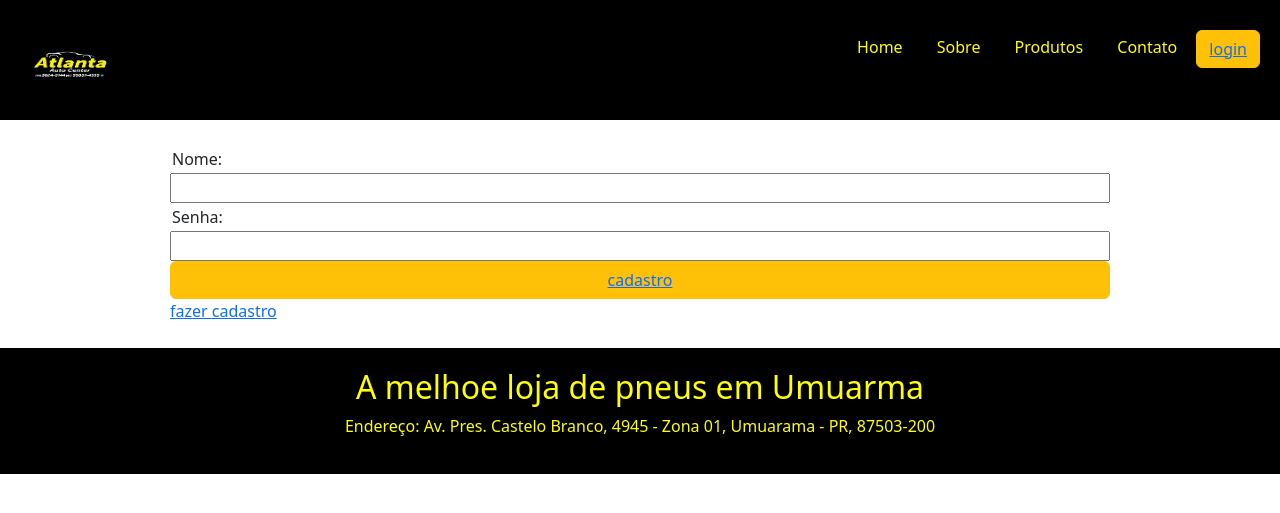
After one commit to rodrigoinaldo/esqueletoLojaPHP, a PHP site: page /login.php in a window 1280 px wide. The commit adds this page. Shown: the top 513 px of the page. Run offline with PHP 8.4, Linux system fonts and the light colour scheme; data that the repository does not hold is empty.

Commit message:
novas alteraçoes no banco e login

```diff
--- a/css/style.css
+++ b/css/style.css
@@ -37,13 +37,15 @@ footer{
     background-color: black;
     padding: 20px 0;
     text-align: center;
-    & h2{
-        color: yellow;
-    }
-    & p{
-        color: yellow;
-    }
+
 }
+footer h2{
+    color: yellow;
+}
+footer p{
+    color: yellow;
+}
+
 main h1 {
     text-align:  center;
 }
@@ -86,3 +88,7 @@ main div {
     }
 
 }
+.container .row form{
+    display: grid;
+    padding: 25px;
+}
--- a/dados.php
+++ b/dados.php
@@ -5,13 +5,21 @@
     $senha ="";
     $banco= "atlantapneus";
 
-    $mysql = new mysqli($servidor, $usuario, $senha, $banco); //o que vai realmente se conectar ao banco
+    try {
+        $pdo = new PDO("mysql:host={$servidor};dbname={$banco};port=3306;charset=utf8;",$usuario,$senha); //o que vai realmente se conectar ao banco
 
-    if($mysql->connect_error){
-        die("erro na conexao" . $SQL->connect_error);
+        $sql = "select * from produtos";
+        $consulta= $pdo->prepare($sql);
+        $consulta->execute();
+
+        $produtos = $consulta->fetchAll(PDO::FETCH_ASSOC);
+
+    } catch (\Exception $e) {
+        echo"erro ao se conectar";
+        echo $e->getMessage();
     }
-        $query = "SELECT * FROM produtos";
-        $produtos= $mysql->query($query);
+
+
 
     /*
     $produtos[1] = array ("id" => 1,
--- a/header.php
+++ b/header.php
@@ -24,6 +24,7 @@
                     <li><a href="sobre.php" title="Sobre">Sobre</a></li>
                     <li><a href="produtos.php" title="Produtos">Produtos</a></li>
                     <li><a href="contato.php" title="Contato">Contato</a></li>
+                    <button type="button" class="btn btn-warning"><a href="login.php">login</a></button>
                  </ul>
             </nav>
     </header>
--- a/index.php
+++ b/index.php
@@ -1,6 +1,8 @@
 <?php
     include "header.php";
     include "dados.php";
+
+
 ?>
 <main>
 
@@ -14,6 +16,7 @@
         <?php
 
         $i = 0 ;
+
 
         foreach($produtos as $produto){
             if($produto["tipoProduto"] == "oferta"){
--- /dev/null
+++ b/login.php
@@ -0,0 +1,27 @@
+<?php
+
+    include "header.php";
+    include "dados.php";
+?>
+    <main>
+        <div class="container">
+            <div class="row">
+
+                <form action="" method="post">
+                    <label for="nome" style ="margin: 2px">Nome:</label>
+                    <input type="text" nome="login">
+                    <label for="msg" style ="margin: 2px">Senha:</label>
+                    <input type="password" nome="senha">
+
+                    <button type="button" class="btn btn-warning"><a href="cadastro.php">cadastro</a></button>
+
+                    <a href="cadastro.php">fazer cadastro</a>
+                </form>
+
+            </div>
+        </div>
+    </main>
+<?php
+
+    include "footer.php";
+?>
```
Also changed, not shown: cadastro.php (added, +29 -0 lines), produto.php (+8 -4 lines).
